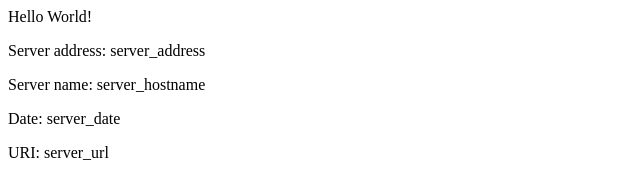
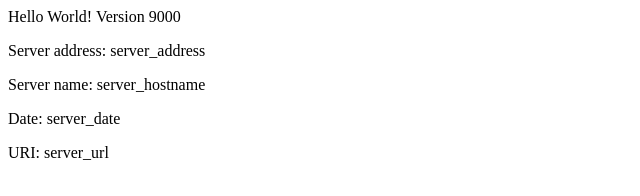
Before and after one commit to awoelke/eks-example, a plain HTML site: page src/index.html in a window 1280 px wide. Shown: the whole page, without its empty margins (0-640 px from the left). Drawn offline with Linux system fonts and the light colour scheme.

Commit message:
v2 Updating home page

```diff
--- a/src/index.html
+++ b/src/index.html
@@ -1,8 +1,8 @@
 <head>
-<title>Hello World</title>
+<title>Hello World Version 9000</title>
 </head>
 <div class="info">
-<h>Hello World!</h>
+<h>Hello World! Version 9000</h>
 <p><span>Server&nbsp;address:</span> <span>server_address</span></p>
 <p><span>Server&nbsp;name:</span> <span>server_hostname</span></p>
 <p class="smaller"><span>Date:</span> <span>server_date</span></p>
```
